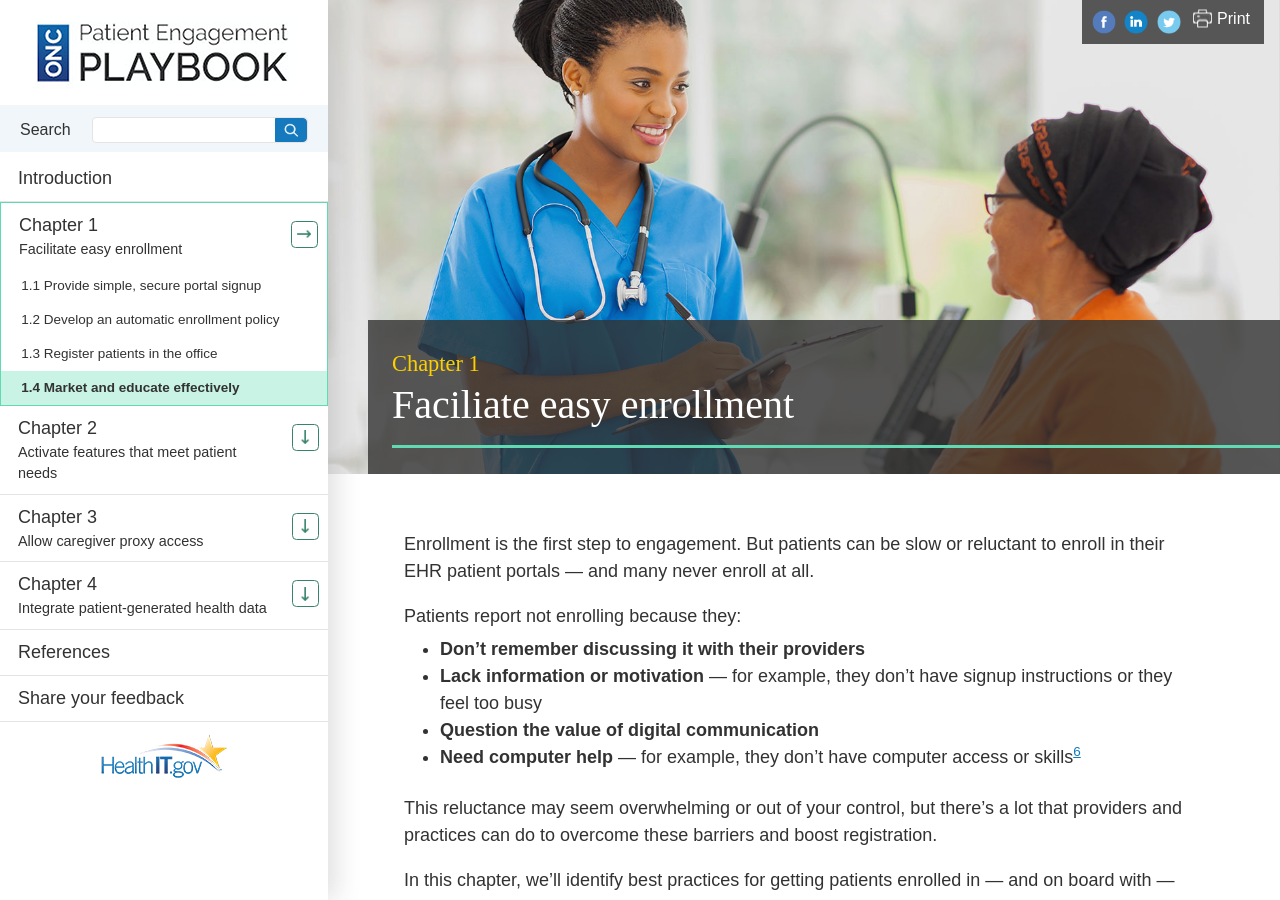
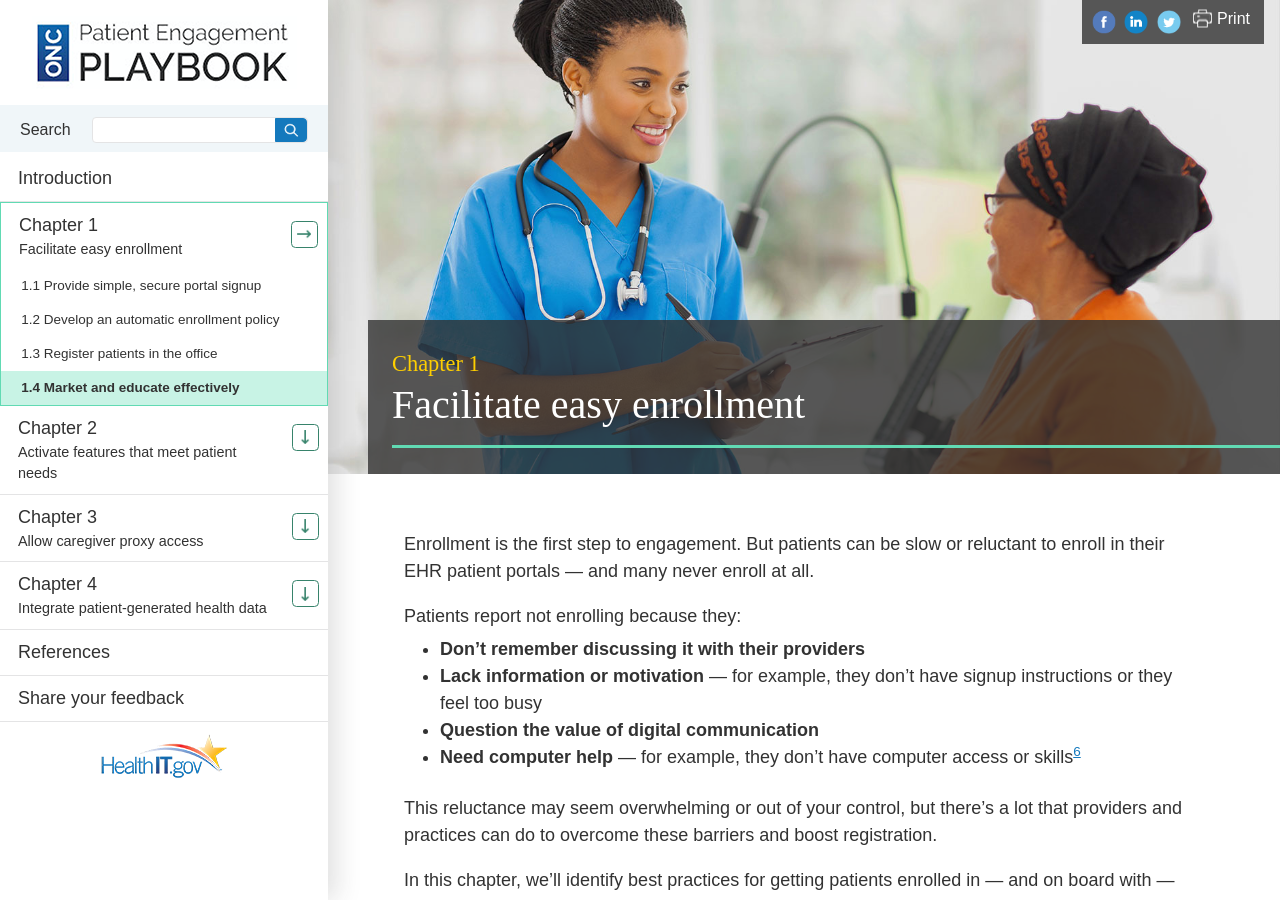
Before and after one commit to SriGovHealth/ONCHITPlaybook, a Jekyll site: the page built from _content/chapter-1.html, in a window 1280 px wide and 900 px high. Built offline with Jekyll 4.4.1, drawn with Linux system fonts in a browser that asks for light colours.

Commit message:
Fix chapter title typo

```diff
--- a/_content/chapter-1.html
+++ b/_content/chapter-1.html
@@ -7,7 +7,7 @@ next-title: "Chapter 2"
 next-url: "/chapter-2/"
 
 og-url: "https://www.healthit.gov/playbook/pe/chapter-1/"
-og-title: "Faciliate easy enrollment"
+og-title: "Facilitate easy enrollment"
 og-description: "Patients can be slow or reluctant to enroll in patient portals — but you can take steps to get them enrolled and on board. The ONC Patient Engagement Playbook tells you how."
 og-poster: "https://www.healthit.gov/playbook/pe/img/bg-chapter-1.jpg"
 tweet: "Use the ONC Patient Engagement Playbook to facilitate easy enrollment in patient portals: https://www.healthit.gov/playbook/pe/chapter-1/ via @ONC_HealthIT"
@@ -21,7 +21,7 @@ tweet: "Use the ONC Patient Engagement Playbook to facilitate easy enrollment in
 <div class="full-bleed chapter-intro bg-chapter-1">
   <div class="chapter-intro-inner">
     <p class="chapter-number">Chapter 1</p>
-    <h1 class="chapter-title">Faciliate easy enrollment</h1>
+    <h1 class="chapter-title">Facilitate easy enrollment</h1>
   </div>
 </div>
 
```
